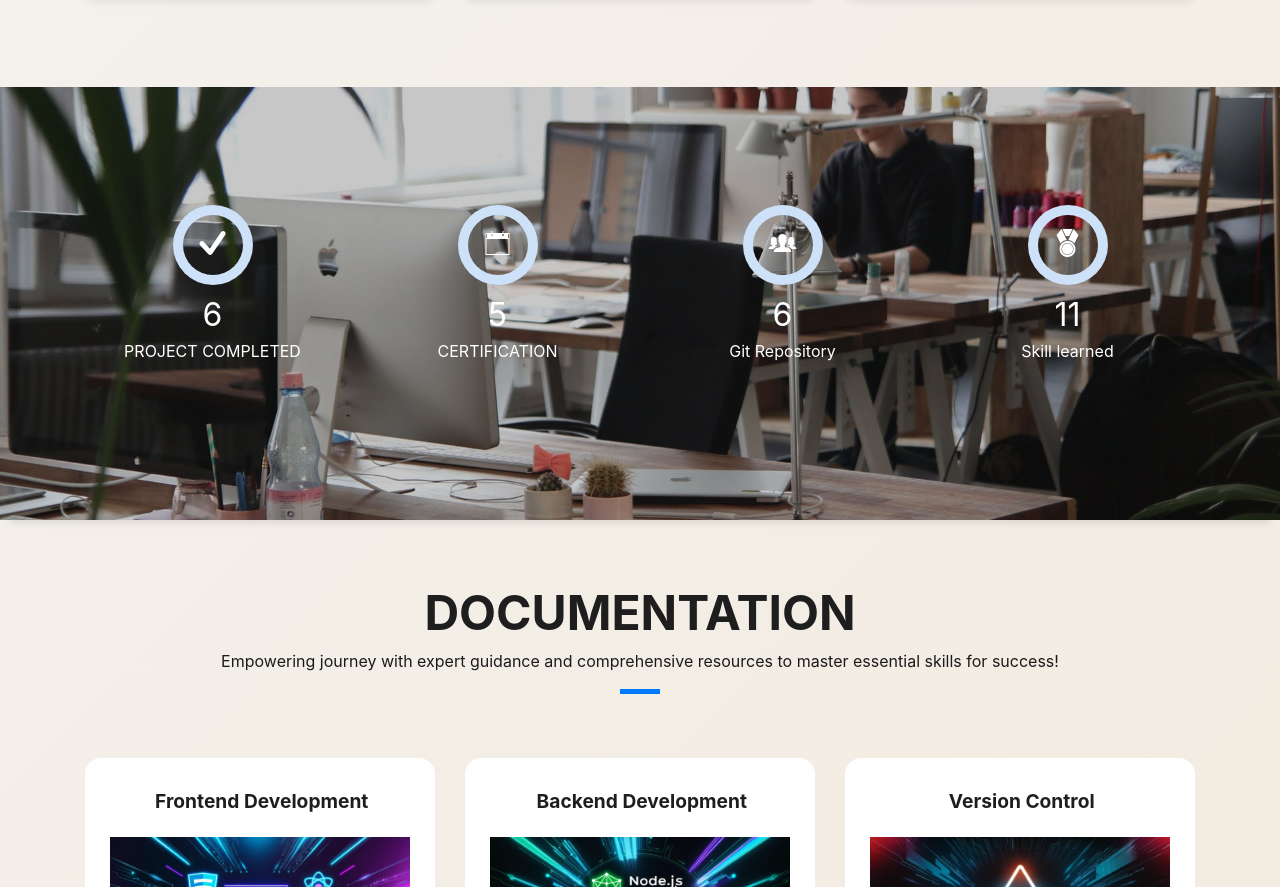
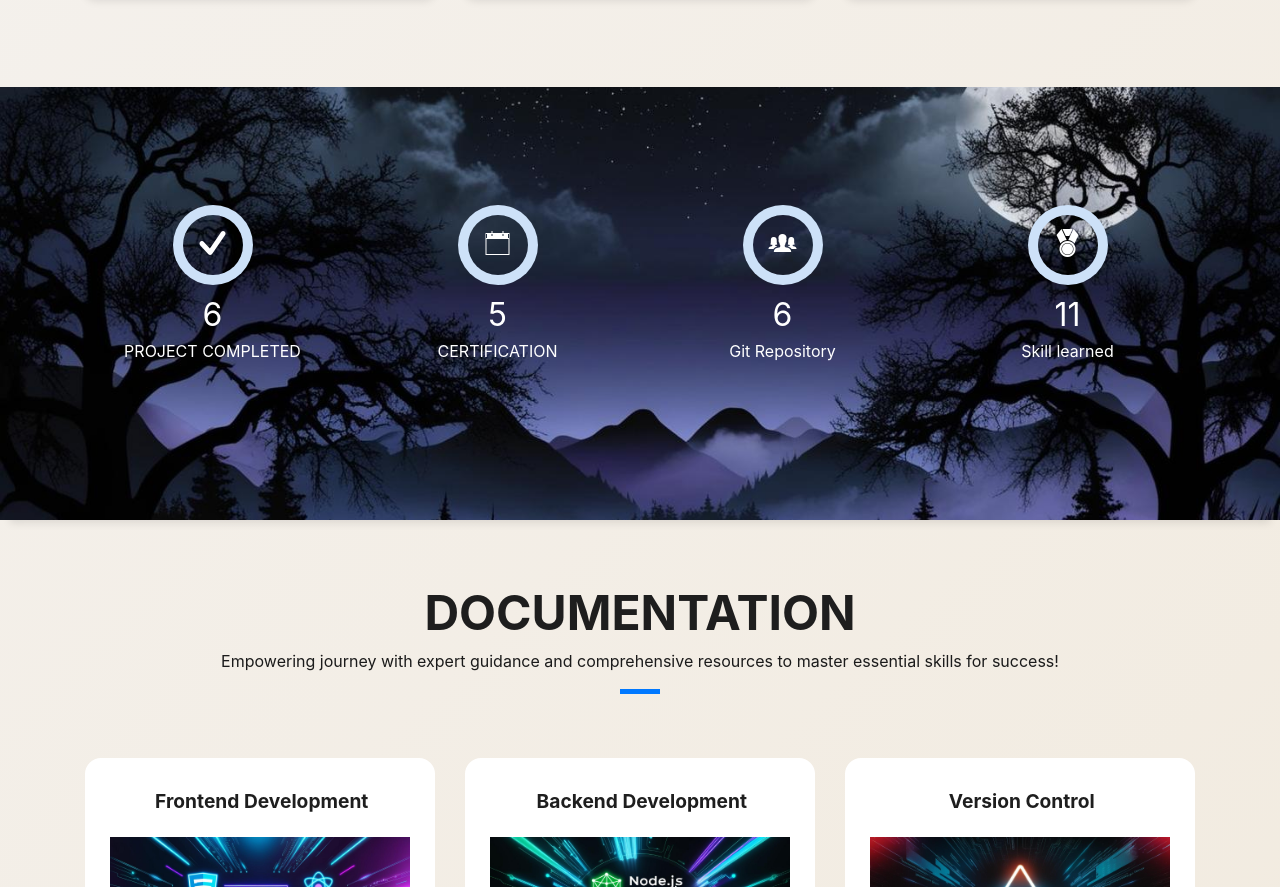
Before and after one commit to Vinu8284/Blogweb, a plain HTML site: page index.html in a window 1280 px wide. Shown: the part 2890-3777 px from the top of the page. Drawn offline with Linux system fonts and the light colour scheme; files whose address does not match are found by name.

Commit message:
updated backgrongd image

```diff
--- a/index.html
+++ b/index.html
@@ -256,7 +256,7 @@
   </section>
   <!--/ Section Services End /-->
 
-  <div class="section-counter paralax-mf bg-image" style="background-image: url(img/counters-bg.jpg)">
+  <div class="section-counter paralax-mf bg-image" style="background-image: url(img/lightcolor.jpg)">
     <div class="overlay-mf"></div>
     <div class="container">
       <div class="row">
```
Also changed, not shown: img/lightcolor.jpg (added).
